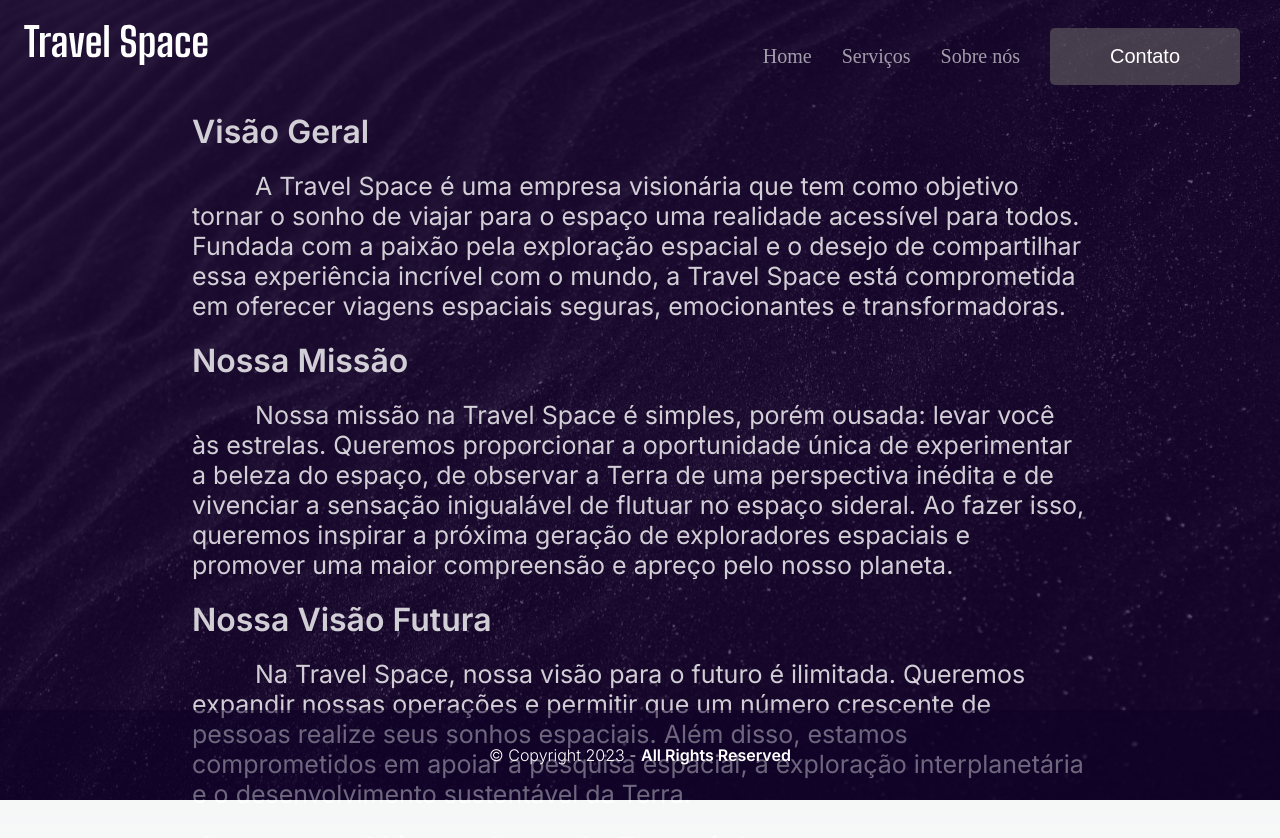
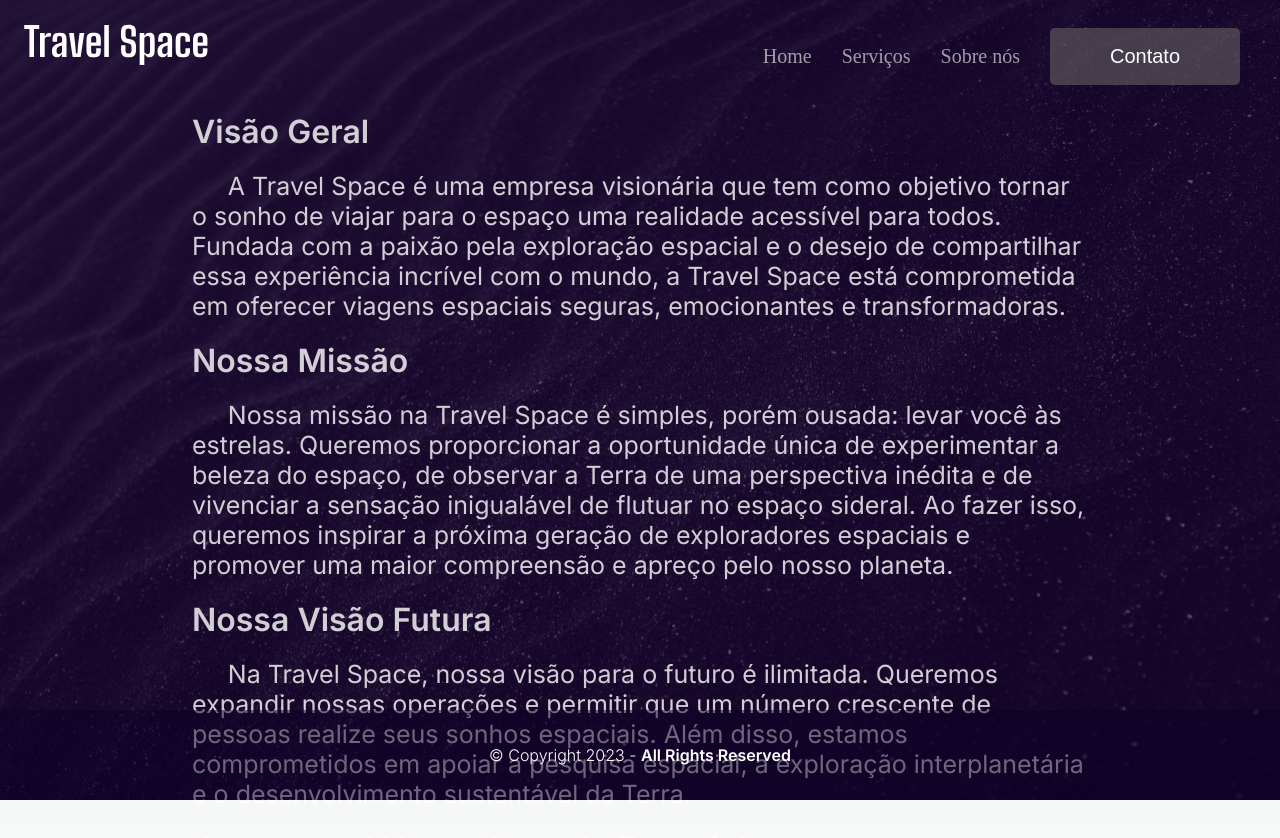
Before and after one commit to eupedrorodrigues/TravelSpace, a Next.js app: page / in a window 1280 px wide. Shown: the top 838 px of the page. Built offline with nearby package versions, Linux system fonts and the light colour scheme.

Commit message:
refactory: text-indent from aboutUsComponent css

```diff
--- a/src/app/components/AboutUs/AboutUsComponent.modules.css
+++ b/src/app/components/AboutUs/AboutUsComponent.modules.css
@@ -29,6 +29,6 @@ rgba(255, 255, 255, 0.8);
     letter-spacing: 0em;
     text-align: justified;
     color:rgba(255, 255, 255, 0.8);
-    text-indent: 4ch;
+    text-indent: 4%;
 
 }
```
